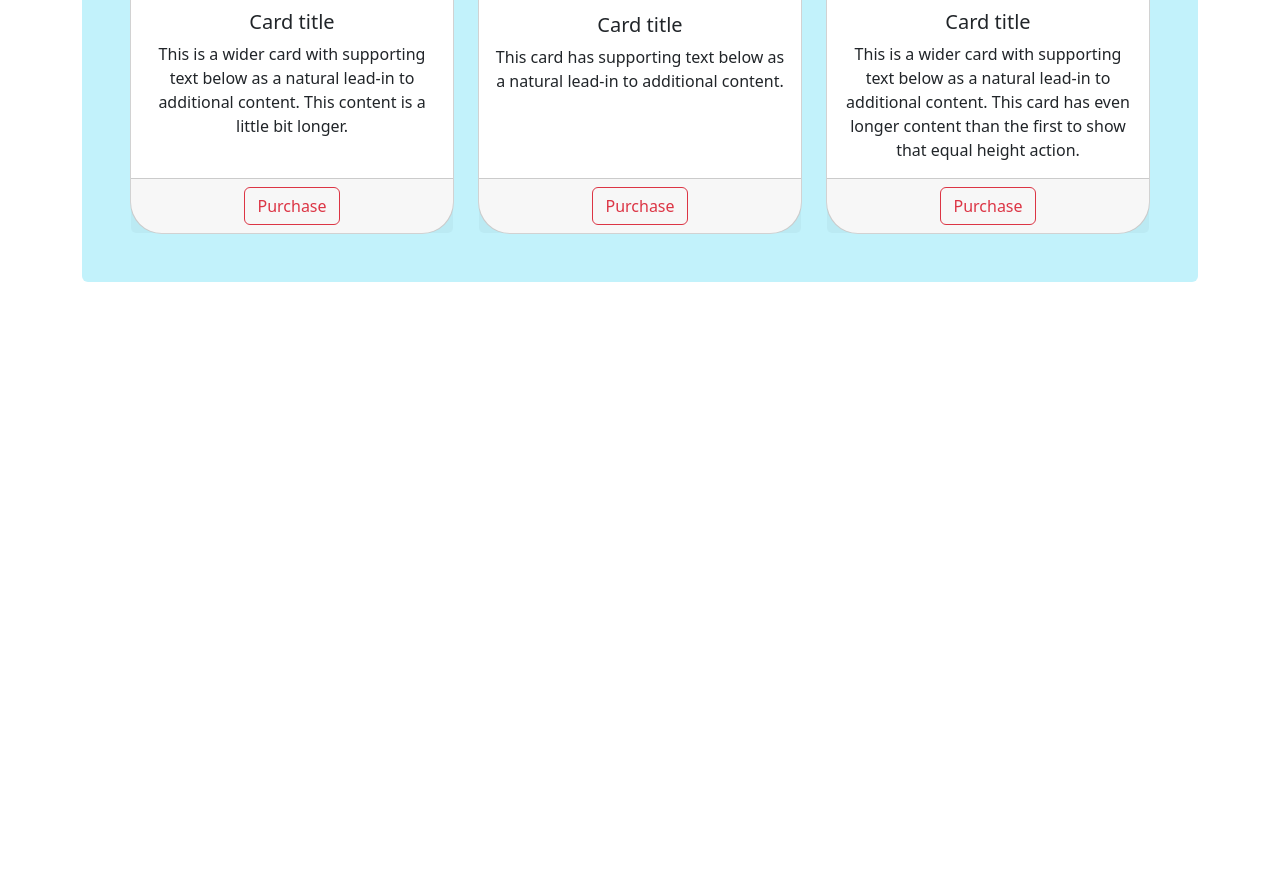
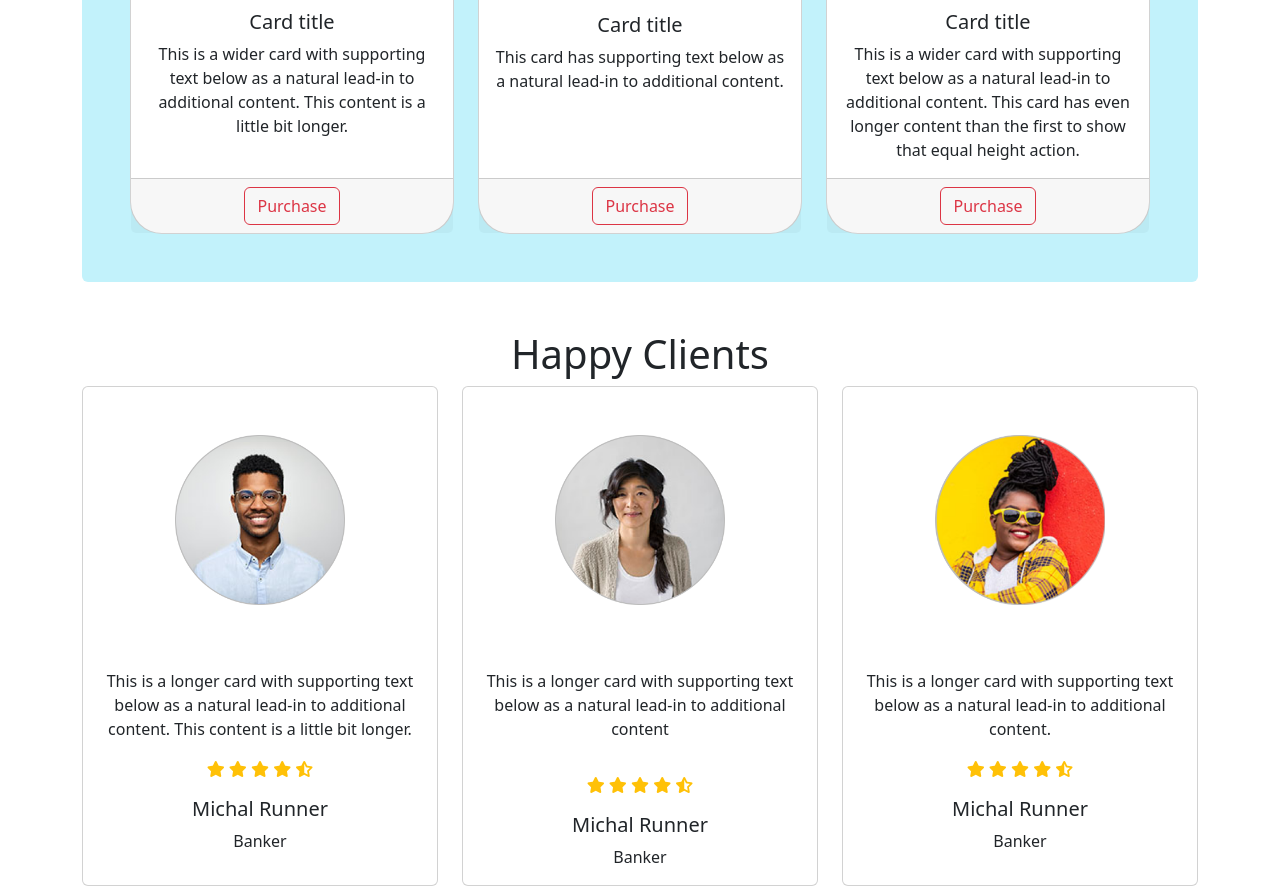
Before and after one commit to propa-zaman/bike-zone, a plain HTML site: page index.html in a window 1280 px wide. Shown: the part 1482-2368 px from the top of the page. Before the commit the page ends 1764 px from the top, so only its background shows below. Drawn offline with Linux system fonts and the light colour scheme.

Commit message:
happy clients

```diff
--- a/index.html
+++ b/index.html
@@ -8,6 +8,7 @@
     <title>Bike Zone</title>
     <link rel="stylesheet" href="./styles/bootstrap.min.css">
     <link rel="stylesheet" href="./css/styles.css">
+    <script src="https://kit.fontawesome.com/c3d1cb3077.js" crossorigin="anonymous"></script>
 </head>
 
 <body class="container-lg">
@@ -168,6 +169,64 @@
       </div>
 
 </section>
+<!-- Happy Clients -->
+<section class="mt-5">
+    <h1 class="text-center">Happy Clients</h1>
+    <div class="row row-cols-1 row-cols-md-3 g-4">
+        <div class="col">
+          <div class="card h-100 text-center">
+            <img src="./images/user-1.png" class="card-img-top w-75 mx-auto p-5" alt="...">
+            <div class="card-body">
+              <p class="card-text">This is a longer card with supporting text below as a natural lead-in to additional content. This content is a little bit longer.</p>
+              <p class="text-warning">
+                <i class="fa fa-star"></i>
+                <i class="fa fa-star"></i>
+                <i class="fa fa-star"></i>
+                <i class="fa fa-star"></i>
+                <i class="fa fa-star-half-stroke"></i>
+              </p>
+              <h5>Michal Runner</h5>
+              <p>Banker</p>
+            </div>
+          </div>
+        </div>
+        <div class="col">
+          <div class="card h-100 text-center">
+            <img src="./images/user-2.png" class="card-img-top w-75 mx-auto p-5" alt="...">
+            <div class="card-body">
+              <p class="card-text">This is a longer card with supporting text below as a natural lead-in to additional content</p>
+            </div>
+            <p class="text-warning">
+                <i class="fa fa-star"></i>
+                <i class="fa fa-star"></i>
+                <i class="fa fa-star"></i>
+                <i class="fa fa-star"></i>
+                <i class="fa fa-star-half-stroke"></i>
+              </p>
+              <h5>Michal Runner</h5>
+              <p>Banker</p>
+          </div>
+        </div>
+        <div class="col">
+          <div class="card h-100 text-center">
+            <img src="./images/user-3.png" class="card-img-top w-75 mx-auto p-5" alt="...">
+            <div class="card-body">
+              <p class="card-text">This is a longer card with supporting text below as a natural lead-in to additional content.</p>
+              <p class="text-warning">
+                <i class="fa fa-star"></i>
+                <i class="fa fa-star"></i>
+                <i class="fa fa-star"></i>
+                <i class="fa fa-star"></i>
+                <i class="fa fa-star-half-stroke"></i>
+              </p>
+              <h5>Michal Runner</h5>
+              <p>Banker</p>
+            </div>
+          </div>
+        </div>
+      </div>
+</section>
+
     </main>
     <footer>
 
```
